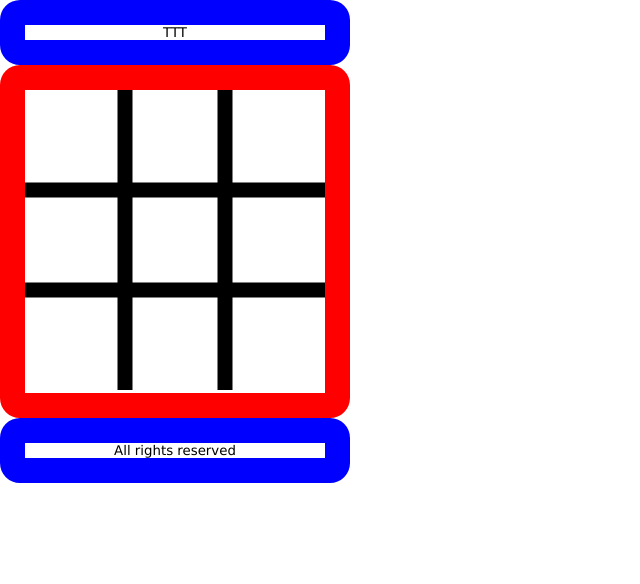
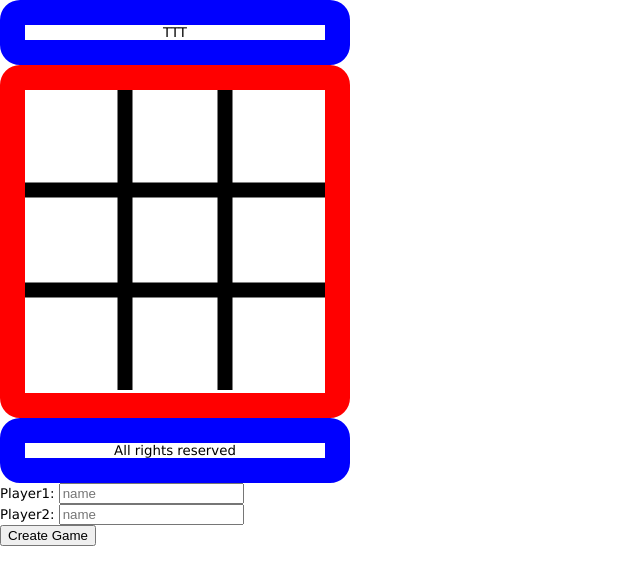
Before and after one commit to bnekolny/explorers-of-compton, a website: page tictactoe.html in a window 1280 px wide. Shown: the whole page, without its empty margins (0-640 px from the left). Drawn offline with nearby package versions, Linux system fonts and the light colour scheme.

Commit message:
working on getting a button to create a new game without using redirects

```diff
--- a/app.js
+++ b/app.js
@@ -98,6 +98,12 @@ app.post('/tictactoe/api', function (request, response) {
     request.db.collection('tictactoe').save(request.body, function(err, objects) {
         response.send({'game': objects});
     });
+
+    console.log(request.body);
+    // If it worked, set the header so the address bar doesn't still say /adduser
+    //response.location("tictactoe");
+    // And forward to success page
+    //response.redirect("tictactoe");
 });
 
 app.get('/tictactoe/api/:id', function (request, response) {
--- /dev/null
+++ b/javascripts/tictactoe/dbfunc.js
@@ -0,0 +1,8 @@
+var createGame = function() {
+	var form = document.getElementById('createGame');
+
+   alert($.post('/tictactoe/api',
+   	{player1 : form.elements.player1,
+   	player2 : form.elements.player2
+}));
+};
--- a/stylesheets/tictactoe.css
+++ b/stylesheets/tictactoe.css
@@ -32,6 +32,8 @@ img {
 	border-radius: 20px;
 	cursor: url(../images/pencil.png), auto;
 }
+
+
 #footer {
 	border: 25px solid blue;
 	width: 100%;
--- a/tictactoe.html
+++ b/tictactoe.html
@@ -5,6 +5,11 @@
     <link href="stylesheets/tictactoe.css" media="all" rel="stylesheet" type="text/css"/>
     <script language="javascript" src="https://ajax.googleapis.com/ajax/libs/jquery/1.4.4/jquery.min.js" type="text/javascript"></script>
 	<script language="javascript" src="javascripts/tictactoe/main.js" type="text/javascript"></script>
+	<script language="javascript" src="javascripts/tictactoe/dbfunc.js" type="text/javascript"></script>
+	<script>
+	<!-- read you have to do this to get the function to be recognized? -->
+		createGame();
+	</script>
 
   </head>
   <body>
@@ -14,6 +19,11 @@
 		<div id="footer">All rights reserved</div>
 		<img id='x' src='images/x.png'/>
 		<img id='o' src='images/o.png'/>
+		<form name="createGame">
+			Player1: <input type="text" placeholder="name" name="player1"><br>
+			Player2: <input type="text" placeholder="name" name="player2"><br>
+			<button onClick="createGame()">Create Game</button>
+		</form>
 	</div>
   </body>
 </html>
```
Also changed, not shown: 1 other file.
